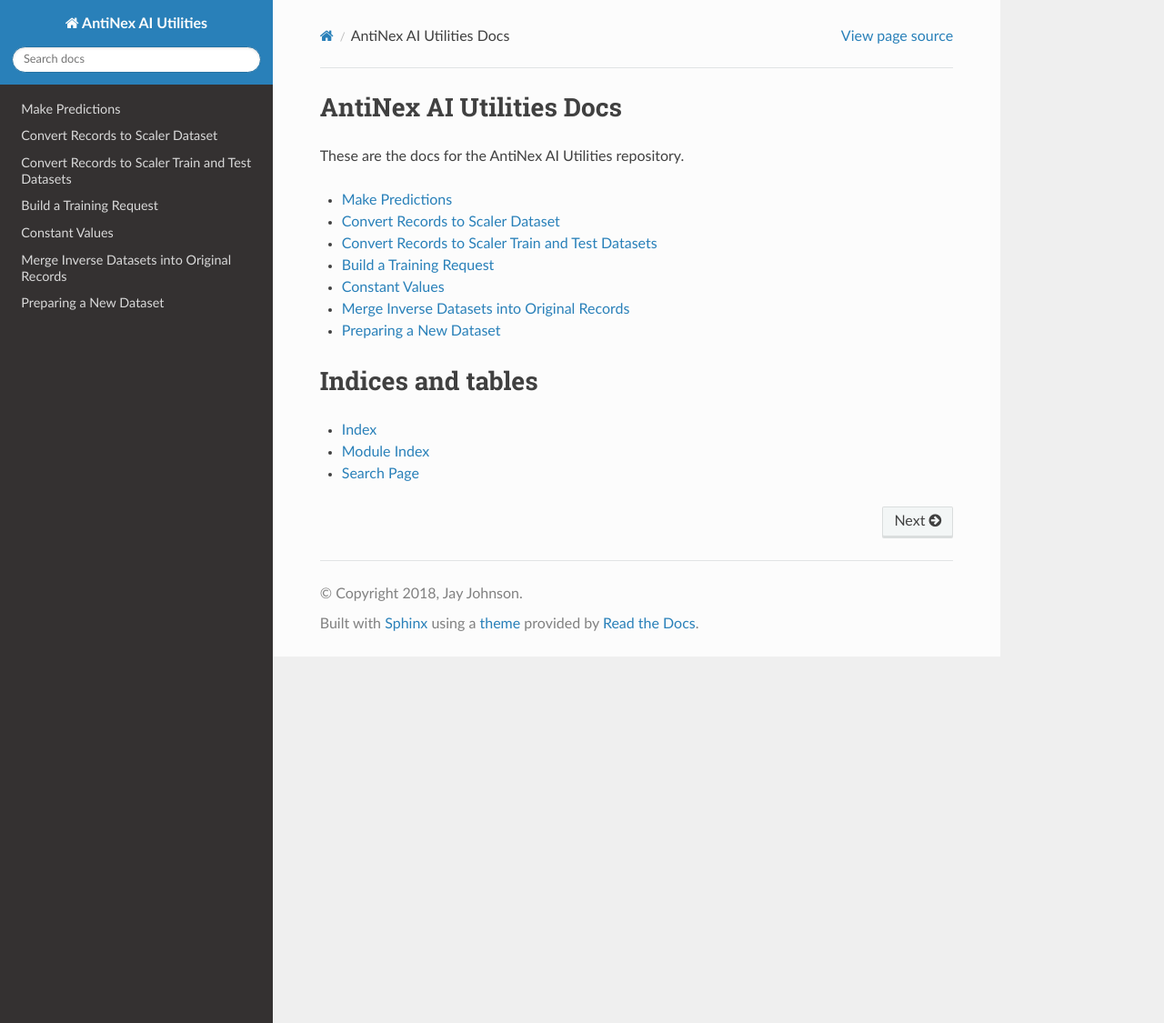
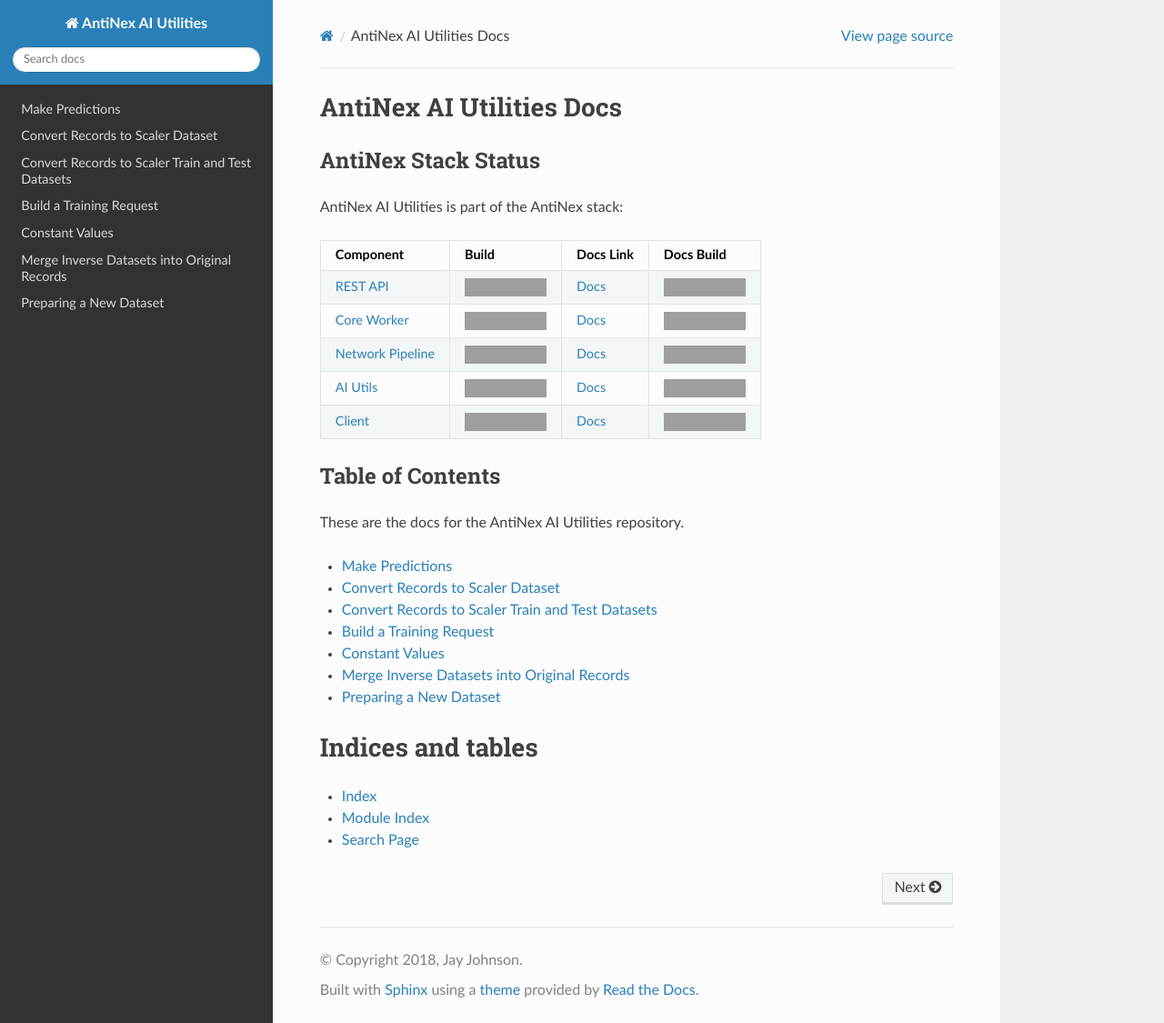
Before and after one commit to jay-johnson/antinex-utils, a Sphinx documentation site: the page built from docs/source/index.rst, in a window 1280 px wide and 1125 px high. Shown: the whole window at 91% size. Built offline with Sphinx 7.4.7 and the Read the Docs theme 2.0.0, drawn with Linux system fonts in a browser that asks for light colours; grey boxes are pictures that could not be loaded.

Commit message:
update for table

```diff
--- a/docs/source/index.rst
+++ b/docs/source/index.rst
@@ -5,6 +5,62 @@
 
 AntiNex AI Utilities Docs
 =========================
+
+AntiNex Stack Status
+--------------------
+
+AntiNex AI Utilities is part of the AntiNex stack:
+
+.. list-table::
+   :header-rows: 1
+
+   * - Component
+     - Build
+     - Docs Link
+     - Docs Build
+   * - `REST API <https://github.com/jay-johnson/train-ai-with-django-swagger-jwt>`_
+     - .. image:: https://travis-ci.org/jay-johnson/train-ai-with-django-swagger-jwt.svg?branch=master
+           :alt: Travis Tests
+           :target: https://travis-ci.org/jay-johnson/train-ai-with-django-swagger-jwt.svg
+     - `Docs <http://antinex.readthedocs.io/en/latest/>`_
+     - .. image:: https://readthedocs.org/projects/antinex/badge/?version=latest
+           :alt: Read the Docs REST API Tests
+           :target: https://readthedocs.org/projects/antinex/badge/?version=latest
+   * - `Core Worker <https://github.com/jay-johnson/antinex-core>`_
+     - .. image:: https://travis-ci.org/jay-johnson/antinex-core.svg?branch=master
+           :alt: Travis AntiNex Core Tests
+           :target: https://travis-ci.org/jay-johnson/antinex-core.svg
+     - `Docs <http://antinex-core-worker.readthedocs.io/en/latest/>`_
+     - .. image:: https://readthedocs.org/projects/antinex-core-worker/badge/?version=latest
+           :alt: Read the Docs AntiNex Core Tests
+           :target: http://antinex-core-worker.readthedocs.io/en/latest/?badge=latest
+   * - `Network Pipeline <https://github.com/jay-johnson/network-pipeline>`_
+     - .. image:: https://travis-ci.org/jay-johnson/network-pipeline.svg?branch=master
+           :alt: Travis AntiNex Network Pipeline Tests
+           :target: https://travis-ci.org/jay-johnson/network-pipeline.svg
+     - `Docs <http://antinex-network-pipeline.readthedocs.io/en/latest/>`_
+     - .. image:: https://readthedocs.org/projects/antinex-network-pipeline/badge/?version=latest
+           :alt: Read the Docs AntiNex Network Pipeline Tests
+           :target: https://readthedocs.org/projects/antinex-network-pipeline/badge/?version=latest
+   * - `AI Utils <https://github.com/jay-johnson/antinex-utils>`_
+     - .. image:: https://travis-ci.org/jay-johnson/antinex-utils.svg?branch=master
+           :alt: Travis AntiNex AI Utils Tests
+           :target: https://travis-ci.org/jay-johnson/antinex-utils.svg
+     - `Docs <http://antinex-utils.readthedocs.io/en/latest/>`_
+     - .. image:: https://readthedocs.org/projects/antinex-ai-utilities/badge/?version=latest
+           :alt: Read the Docs AntiNex AI Utils Tests
+           :target: http://antinex-ai-utilities.readthedocs.io/en/latest/?badge=latest
+   * - `Client <https://github.com/jay-johnson/antinex-client>`_
+     - .. image:: https://travis-ci.org/jay-johnson/antinex-client.svg?branch=master
+           :alt: Travis AntiNex Client Tests
+           :target: https://travis-ci.org/jay-johnson/antinex-client.svg
+     - `Docs <http://antinex-client.readthedocs.io/en/latest/>`_
+     - .. image:: https://readthedocs.org/projects/antinex-client/badge/?version=latest
+           :alt: Read the Docs AntiNex Client Tests
+           :target: https://readthedocs.org/projects/antinex-client/badge/?version=latest
+
+Table of Contents
+-----------------
 
 These are the docs for the AntiNex AI Utilities repository.
 
```
Also changed, not shown: README.rst (+57 -5 lines).
